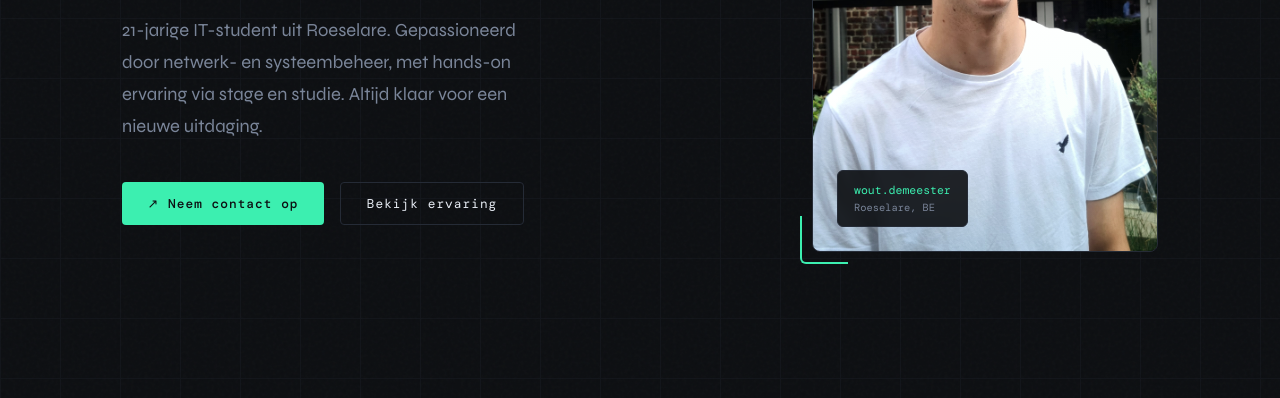
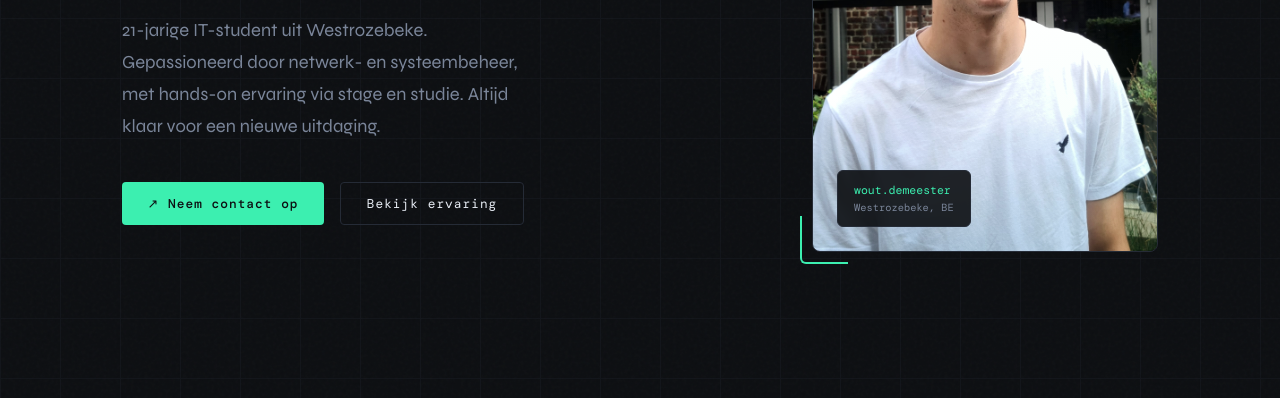
Before and after one commit to WoutDemeester/portofolio-webpage, a plain HTML site: page index.html in a window 1280 px wide. Shown: the part 402-800 px from the top of the page. Drawn offline with nearby package versions, Linux system fonts and the light colour scheme; a web font is replaced by a local one.

Commit message:
Update location from Roeselare to Westrozebeke

```diff
--- a/index.html
+++ b/index.html
@@ -588,7 +588,7 @@
             <span class="line"><span>Demeester</span></span>
           </h1>
           <p class="hero-desc">
-            21-jarige IT-student uit Roeselare. Gepassioneerd door netwerk- en systeembeheer, met hands-on ervaring via stage en studie. Altijd klaar voor een nieuwe uitdaging.
+            21-jarige IT-student uit Westrozebeke. Gepassioneerd door netwerk- en systeembeheer, met hands-on ervaring via stage en studie. Altijd klaar voor een nieuwe uitdaging.
           </p>
           <div class="hero-cta">
             <a href="#contact" class="btn btn-primary">↗ Neem contact op</a>
@@ -605,7 +605,7 @@
               alt="Wout Demeester"
             />
             <div class="photo-badge">
-              wout.demeester<span>Roeselare, BE</span>
+              wout.demeester<span>Westrozebeke, BE</span>
             </div>
           </div>
         </div>
@@ -798,7 +798,7 @@
 
   <footer>
     <div class="container">
-      <p>© 2026 Wout Demeester — Roeselare, BE</p>
+      <p>© 2026 Wout Demeester — Westrozebeke, BE</p>
     </div>
   </footer>
 
```
